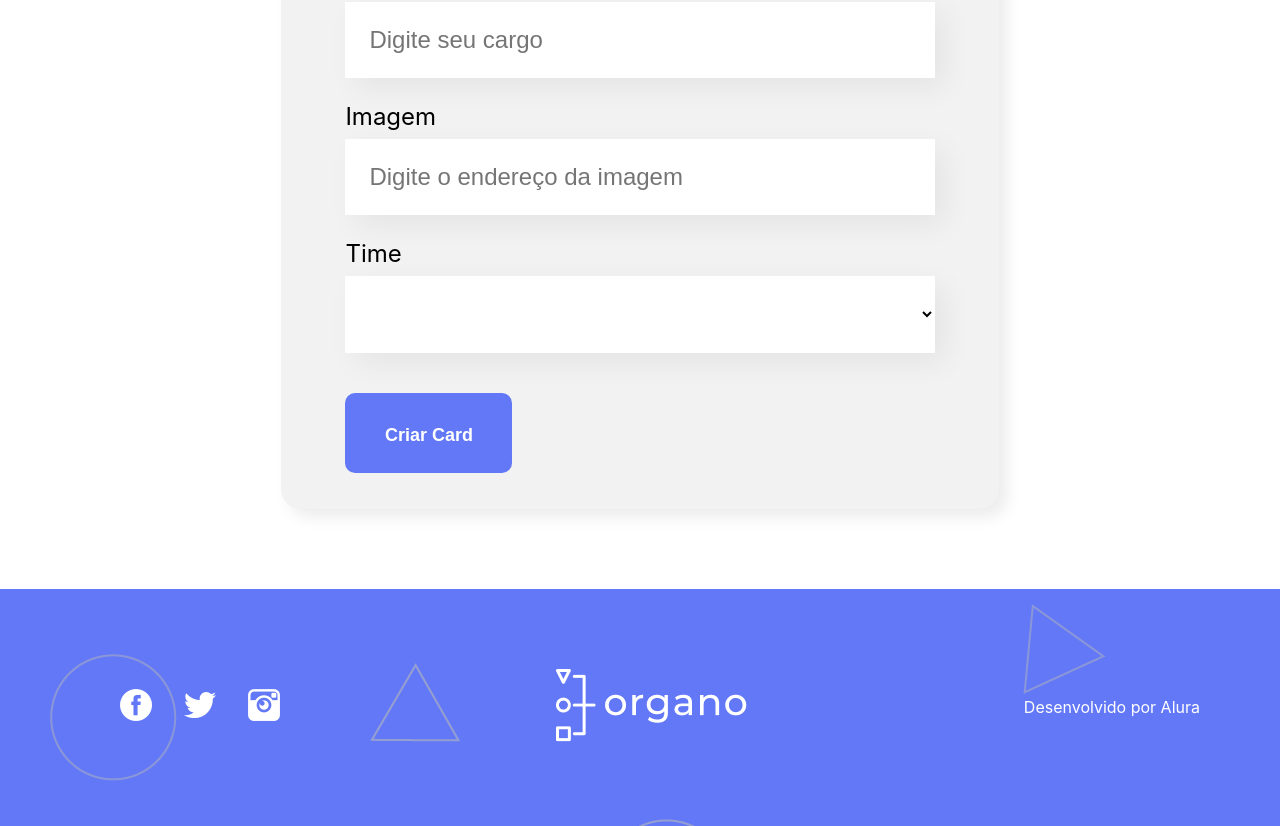
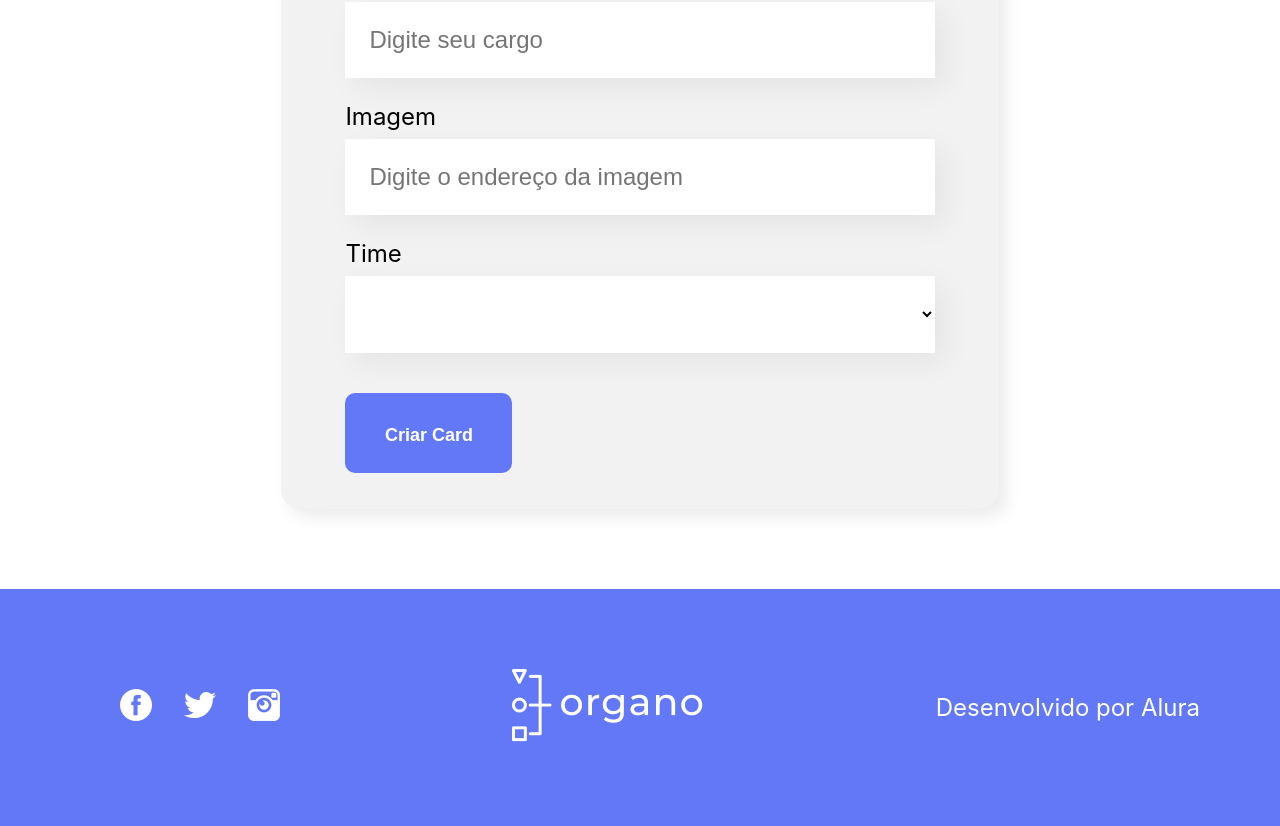
Before and after one commit to ogustavoalves/Curso-React-Alura, a React (Create React App) app: page / in a window 1280 px wide. Shown: the part 921-1747 px from the top of the page. Built offline with nearby package versions, Linux system fonts and the light colour scheme.

Commit message:
some minor changes in style

```diff
--- a/src/App.js
+++ b/src/App.js
@@ -20,7 +20,6 @@ function App() {
   const [colaboradores, setColaboradores] = useState([])
 
   const aoNovoColaboradorAdicionado = (colaborador) => {
-    debugger
     console.log(colaborador)
     setColaboradores([...colaboradores, colaborador])
   }
--- a/src/componentes/Rodape/Rodape.css
+++ b/src/componentes/Rodape/Rodape.css
@@ -1,6 +1,6 @@
-footer {
+/* footer {
     background: url('/public/imgs/fundo.png') repeat-x;
-}
+} */
 
 .footer {
     background-color: #6278F7;
@@ -11,6 +11,10 @@ footer {
     align-items: center;
 }
 
+.footer p {
+    font-size: 1.5em;
+}
+
 .footer ul li {
     display: inline-block;
     margin-right: 32px;
--- a/src/componentes/Time/Time.css
+++ b/src/componentes/Time/Time.css
@@ -1,7 +1,8 @@
+
 .time {
     text-align: center;
     padding: 2em;
-
+    background: url('/public/imgs/fundo.png') repeat-x;
 }
 
 
```
